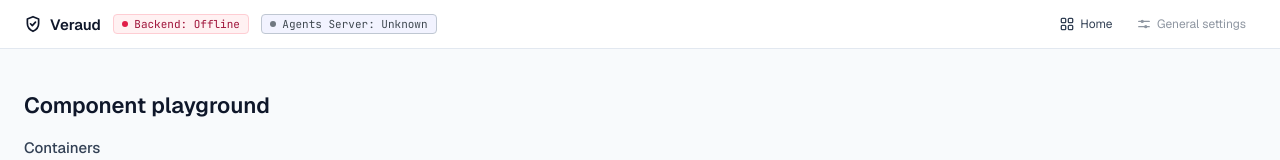
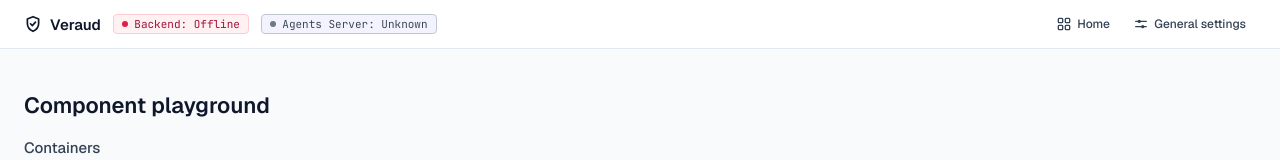
Before and after one commit to redsquirrelx/veraud, a React (Vite) app in the folder frontend/: page /test in a window 1280 px wide. Shown: the top 160 px of the page. Built offline with nearby package versions, Linux system fonts and the light colour scheme; no server answers.

Commit message:
chore(frontend): add basic settings page

```diff
--- a/frontend/src/app/layout.css
+++ b/frontend/src/app/layout.css
@@ -78,25 +78,34 @@
   font-size: 12px;
 }
 
-.app-nav a,
-.app-nav-disabled {
+.app-nav a {
   display: inline-flex;
   align-items: center;
   gap: 0.4rem;
   padding: 4px 10px;
   border-radius: 0.25rem;
   color: #334155;
+  font-weight: 500;
   text-decoration: none;
+  transition: background 0.15s ease, color 0.15s ease, transform 0.08s ease;
+}
+
+.app-nav a:hover {
+  background: #f8fafc;
+  color: #0f172a;
+}
+
+.app-nav a:active {
+  transform: scale(0.96);
 }
 
 .app-nav a.app-nav-active {
   background: #f2f3ff;
   color: #006194;
-  font-weight: 500;
 }
 
-.app-nav-disabled {
-  opacity: 0.55;
+.app-nav a.app-nav-active:hover {
+  color: #006194;
 }
 
 .app-main {
--- a/frontend/src/app/layout.tsx
+++ b/frontend/src/app/layout.tsx
@@ -45,10 +45,10 @@ export function AppLayout() {
             <GridIcon />
             Home
           </NavLink>
-          <span className="app-nav-disabled">
+          <NavLink to="/settings" className={({ isActive }) => (isActive ? "app-nav-active" : "")}>
             <SlidersIcon />
             General settings
-          </span>
+          </NavLink>
         </nav>
       </header>
       <main className="app-main">
--- a/frontend/src/app/router.tsx
+++ b/frontend/src/app/router.tsx
@@ -2,6 +2,7 @@ import { createBrowserRouter } from "react-router-dom"
 import { AppLayout } from "./layout.tsx"
 import { HomePage } from "../pages/home/HomePage.tsx"
 import { ProjectDetailPage } from "../pages/project/ProjectDetailPage.tsx"
+import { SettingsPage } from "../pages/settings/SettingsPage.tsx"
 import { ComponentTestPage } from "../pages/test/ComponentTestPage.tsx"
 
 export const router = createBrowserRouter([
@@ -11,6 +12,7 @@ export const router = createBrowserRouter([
     children: [
       { index: true, element: <HomePage /> },
       { path: "projects/:id", element: <ProjectDetailPage /> },
+      { path: "settings", element: <SettingsPage /> },
       { path: "test", element: <ComponentTestPage /> },
     ],
   },
--- /dev/null
+++ b/frontend/src/pages/settings/SettingsPage.tsx
@@ -0,0 +1,11 @@
+export function SettingsPage() {
+  return (
+    <section>
+      <div className="home-heading">
+        <div>
+          <h1>General settings</h1>
+        </div>
+      </div>
+    </section>
+  )
+}
```
Also changed, not shown: 1 other file (tests, documents, lock files or other folders).
